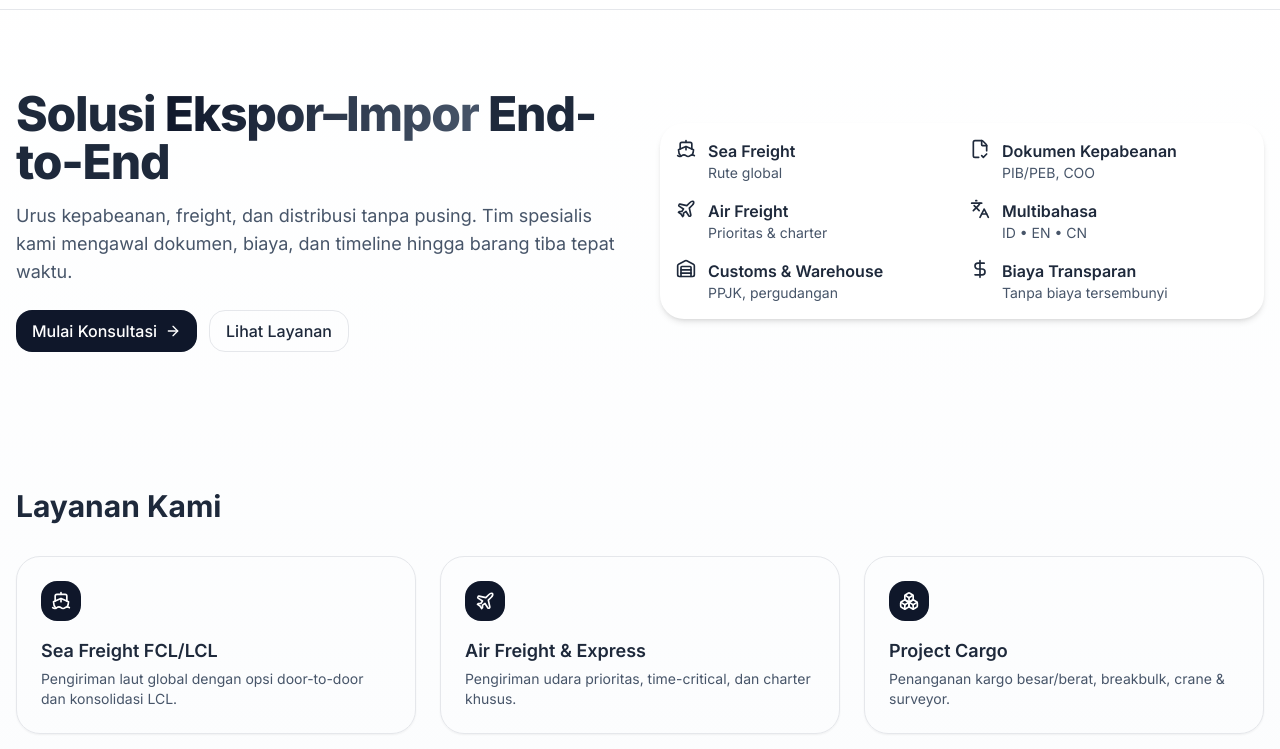
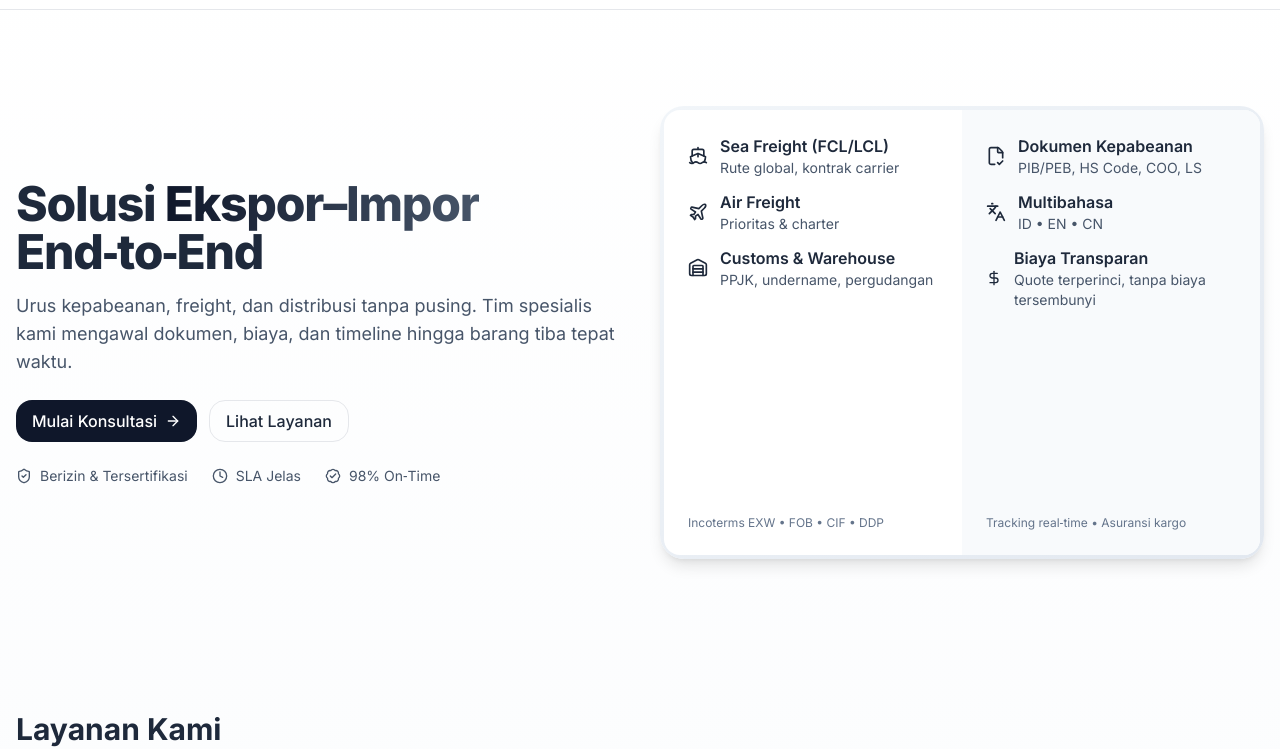
Before and after one commit to alpuketmirah-art/Jaring-Mas-Cargo, a plain HTML site: page index.html in a window 1280 px wide. Shown: the part 91-840 px from the top of the page. Drawn offline with nearby package versions, Linux system fonts and the light colour scheme.

Commit message:
Update index.html

```diff
--- a/index.html
+++ b/index.html
@@ -75,30 +75,72 @@
   </header>
 
   <!-- Hero -->
-  <section class="relative overflow-hidden">
-    <div class="mx-auto max-w-7xl px-4 py-12 md:py-20 grid md:grid-cols-2 gap-10 items-center">
+   <section class="relative overflow-hidden">
+    <div class="mx-auto max-w-7xl px-4 py-16 md:py-24 grid md:grid-cols-2 gap-10 items-center">
       <div>
         <h1 class="text-3xl md:text-5xl font-extrabold leading-tight tracking-tight">
-          Solusi <span class="bg-clip-text text-transparent bg-gradient-to-r from-slate-900 to-slate-600">Ekspor–Impor</span> End-to-End
+          Solusi <span class="bg-clip-text text-transparent bg-gradient-to-r from-slate-900 to-slate-600">Ekspor–Impor</span> End‑to‑End
         </h1>
-        <p class="mt-4 text-slate-600 text-base md:text-lg">Urus kepabeanan, freight, dan distribusi tanpa pusing. Tim spesialis kami mengawal dokumen, biaya, dan timeline hingga barang tiba tepat waktu.</p>
+        <p class="mt-4 text-slate-600 text-lg">Urus kepabeanan, freight, dan distribusi tanpa pusing. Tim spesialis kami mengawal dokumen, biaya, dan timeline hingga barang tiba tepat waktu.</p>
         <div class="mt-6 flex flex-wrap gap-3">
           <a href="#kontak" class="inline-flex items-center gap-2 rounded-2xl bg-slate-900 text-white px-4 py-2 font-medium">Mulai Konsultasi <i data-lucide="arrow-right" class="w-4 h-4"></i></a>
           <a href="#layanan" class="inline-flex items-center gap-2 rounded-2xl border px-4 py-2 font-medium">Lihat Layanan</a>
         </div>
+        <div class="mt-6 flex flex-wrap gap-6 text-sm text-slate-600">
+          <span class="flex items-center gap-2"><i data-lucide="shield-check" class="w-4 h-4"></i> Berizin & Tersertifikasi</span>
+          <span class="flex items-center gap-2"><i data-lucide="clock" class="w-4 h-4"></i> SLA Jelas</span>
+          <span class="flex items-center gap-2"><i data-lucide="badge-check" class="w-4 h-4"></i> 98% On‑Time</span>
+        </div>
       </div>
-      <!-- Cards Hero -->
       <div class="relative">
-        <div class="rounded-3xl bg-white shadow-md p-4 grid grid-cols-1 sm:grid-cols-2 gap-4">
-          <div class="space-y-4">
-            <div class="flex items-start gap-3"><i data-lucide="ship" class="w-5 h-5"></i><div><div class="font-semibold">Sea Freight</div><div class="text-sm text-slate-600">Rute global</div></div></div>
-            <div class="flex items-start gap-3"><i data-lucide="plane" class="w-5 h-5"></i><div><div class="font-semibold">Air Freight</div><div class="text-sm text-slate-600">Prioritas & charter</div></div></div>
-            <div class="flex items-start gap-3"><i data-lucide="warehouse" class="w-5 h-5"></i><div><div class="font-semibold">Customs & Warehouse</div><div class="text-sm text-slate-600">PPJK, pergudangan</div></div></div>
-          </div>
-          <div class="space-y-4">
-            <div class="flex items-start gap-3"><i data-lucide="file-check-2" class="w-5 h-5"></i><div><div class="font-semibold">Dokumen Kepabeanan</div><div class="text-sm text-slate-600">PIB/PEB, COO</div></div></div>
-            <div class="flex items-start gap-3"><i data-lucide="languages" class="w-5 h-5"></i><div><div class="font-semibold">Multibahasa</div><div class="text-sm text-slate-600">ID • EN • CN</div></div></div>
-            <div class="flex items-start gap-3"><i data-lucide="dollar-sign" class="w-5 h-5"></i><div><div class="font-semibold">Biaya Transparan</div><div class="text-sm text-slate-600">Tanpa biaya tersembunyi</div></div></div>
+        <div class="aspect-[4/3] rounded-3xl bg-gradient-to-br from-slate-100 to-slate-200 p-1 shadow-lg">
+          <div class="h-full w-full rounded-2xl bg-white grid grid-cols-2">
+            <div class="p-6 flex flex-col justify-between">
+              <div class="space-y-3">
+                <div class="flex items-center gap-3"><i data-lucide="ship" class="w-5 h-5"></i>
+                  <div>
+                    <div class="font-semibold">Sea Freight (FCL/LCL)</div>
+                    <div class="text-sm text-slate-600">Rute global, kontrak carrier</div>
+                  </div>
+                </div>
+                <div class="flex items-center gap-3"><i data-lucide="plane" class="w-5 h-5"></i>
+                  <div>
+                    <div class="font-semibold">Air Freight</div>
+                    <div class="text-sm text-slate-600">Prioritas & charter</div>
+                  </div>
+                </div>
+                <div class="flex items-center gap-3"><i data-lucide="warehouse" class="w-5 h-5"></i>
+                  <div>
+                    <div class="font-semibold">Customs & Warehouse</div>
+                    <div class="text-sm text-slate-600">PPJK, undername, pergudangan</div>
+                  </div>
+                </div>
+              </div>
+              <div class="text-xs text-slate-500">Incoterms EXW • FOB • CIF • DDP</div>
+            </div>
+            <div class="p-6 bg-slate-50 rounded-tr-2xl rounded-br-2xl flex flex-col justify-between">
+              <div class="space-y-3">
+                <div class="flex items-center gap-3"><i data-lucide="file-check-2" class="w-5 h-5"></i>
+                  <div>
+                    <div class="font-semibold">Dokumen Kepabeanan</div>
+                    <div class="text-sm text-slate-600">PIB/PEB, HS Code, COO, LS</div>
+                  </div>
+                </div>
+                <div class="flex items-center gap-3"><i data-lucide="languages" class="w-5 h-5"></i>
+                  <div>
+                    <div class="font-semibold">Multibahasa</div>
+                    <div class="text-sm text-slate-600">ID • EN • CN</div>
+                  </div>
+                </div>
+                <div class="flex items-center gap-3"><i data-lucide="dollar-sign" class="w-5 h-5"></i>
+                  <div>
+                    <div class="font-semibold">Biaya Transparan</div>
+                    <div class="text-sm text-slate-600">Quote terperinci, tanpa biaya tersembunyi</div>
+                  </div>
+                </div>
+              </div>
+              <div class="text-xs text-slate-500">Tracking real‑time • Asuransi kargo</div>
+            </div>
           </div>
         </div>
       </div>
@@ -144,7 +186,7 @@
   <!-- Keunggulan -->
   <section id="kelebihan" class="bg-slate-50">
     <div class="mx-auto max-w-7xl px-4 py-14">
-      <h2 class="text-2xl md:text-3xl font-bold">Mengapa Nusantara Global Logistics?</h2>
+      <h2 class="text-2xl md:text-3xl font-bold">Mengapa Jaring Mas Cargo?</h2>
       <div class="mt-8 grid md:grid-cols-2 gap-6">
         <div class="rounded-3xl border p-6">
           <div class="font-semibold">Harga Transparan & Kompetitif</div>
```
